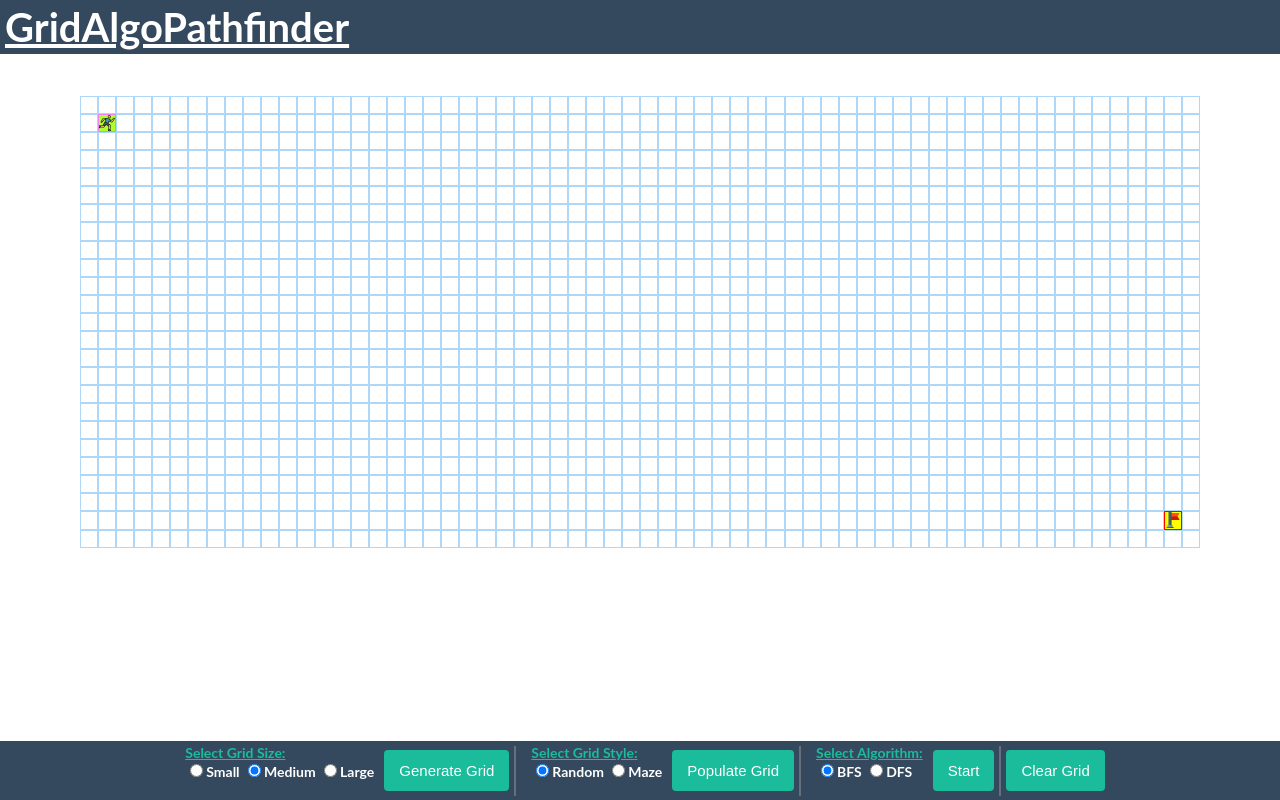
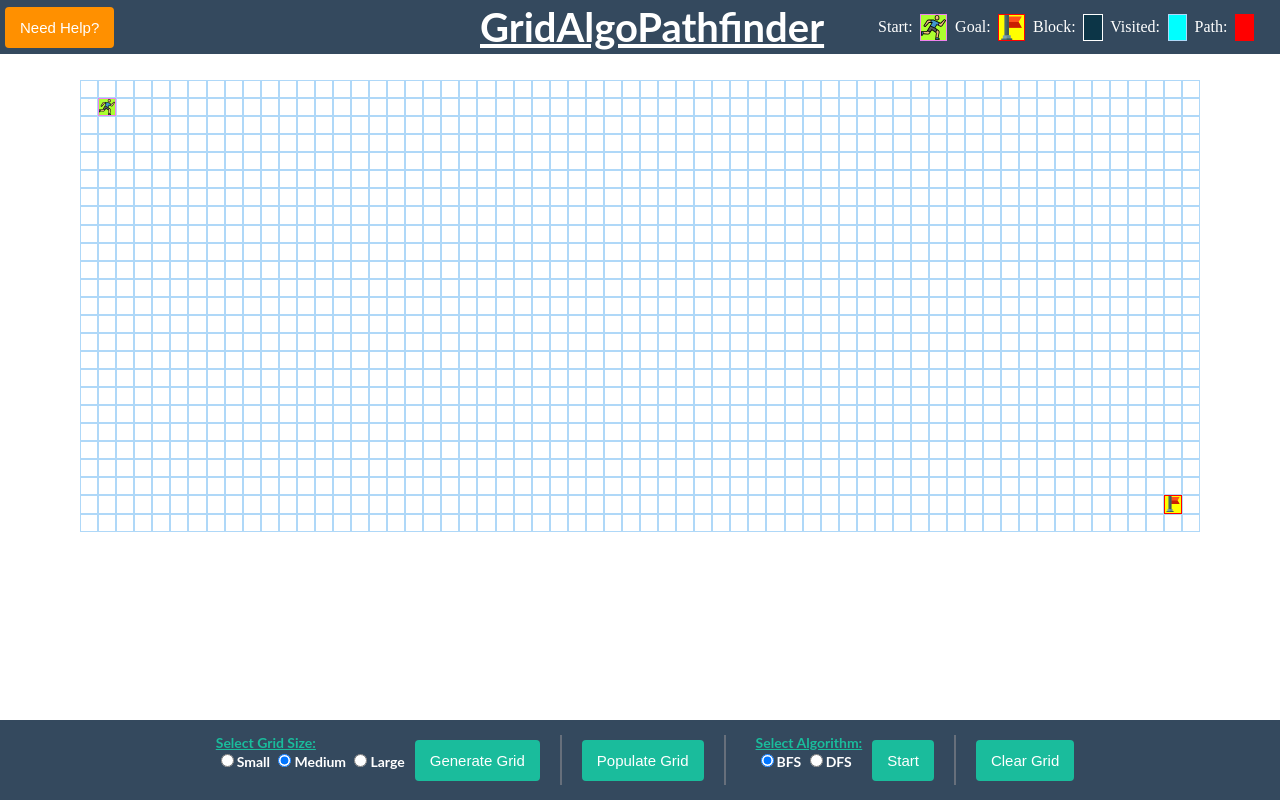
Before and after one commit to AnisurK24/GridAlgoPathfinder, a website built with webpack: page index.html in a window 1280 px wide. Built offline with nearby package versions, Linux system fonts and the light colour scheme.

Commit message:
added help pop up

```diff
--- a/css/App.css
+++ b/css/App.css
@@ -6,10 +6,43 @@
     text-align: start;
     padding: 3px 5px;
     font-family: "Lato", Helvetica, Arial, sans-serif;
+    width: 30%;
 }
 
 .title-container {
     background-color: #34495e;
+    display: flex;
+    align-content: center;
+    justify-content: space-between;
+    /* margin-right: 10%; */
+    align-items: center;
+}
+
+.key {
+    margin-right: 2%;
+    align-self: center;
+    flex-direction: row;
+    display: flex;
+    width: 30%;
+    justify-content: flex-end;
+    align-items: center;
+}
+
+.key p {
+    color: white;
+    margin: 2%;
+}
+
+.key img {
+    width: 25px;
+}
+
+.kstart {
+    width: 25px;
+}
+
+.kgoal {
+    width: 25px;
 }
 
 .walkable {
@@ -22,6 +55,46 @@
     justify-content: center;
 }
 
+.kstart {
+    background: white;
+    width: 25px;
+    height: 25px;
+    background-color: greenyellow;
+    border: 1px solid violet;
+}
+
+.kgoal {
+    background: white;
+    width: 25px;
+    height: 25px;
+    background-color: yellow;
+    border: 1px solid red;
+}
+
+.kblock {
+    background: white;
+    width: 25px;
+    height: 25px;
+    background-color: rgb(12, 53, 71);
+    border: 1px solid white;
+}
+
+.kvisited {
+    background: white;
+    width: 25px;
+    height: 25px;
+    background-color: aqua;
+    border: 1px solid rgb(175, 216, 248);
+}
+
+.kpath {
+    background: white;
+    width: 25px;
+    height: 25px;
+    background-color: red;
+    border: 1px solid red;
+}
+
 #main {
     /* width: 700px; */
     /* border-radius: 10px; */
@@ -29,7 +102,7 @@
     background-color: #FFFFFF;
     /* box-shadow: 0 19px 38px rgba(0,0,0,0.30), 0 15px 12px rgba(0,0,0,0.22); */
     /* height: 100%; */
-    height: 88%;
+    height: 90%;
     /* position: absolute; */
     width: 100vw;
 }
@@ -82,6 +155,7 @@ table {
     background-color: #34495e;
     width: 100%;
     align-items: center;
+    height: 10%;
 }
 
 .text {
@@ -103,7 +177,7 @@ table {
     /* height: auto; */
     background-color: #9A9698;
     height: 50px;
-    margin: 0 5px;
+    margin: 0 20px;
     opacity: 0.5;
 }
 
@@ -145,7 +219,7 @@ table {
 }
 
 .start-btn:hover {
-    background-color: #48c9b0;
+    background-color: #369682;
     cursor: pointer;
 }
 
@@ -168,3 +242,22 @@ table {
     background-color: red;
     border: 1px solid red;
 }
+
+.help {
+    width: 37%;
+}
+
+.helpbtn {
+    color: #ffffff;
+    background-color: #FF9000;
+    border: none;
+    font-size: 15px;
+    font-weight: normal;
+    line-height: 1.4;
+    border-radius: 4px;
+    padding: 10px 15px;
+    transition: border 0.25s linear, color 0.25s linear, background-color 0.25s linear;
+    white-space: nowrap;
+    cursor: pointer;
+    margin-left: 5px;
+}
--- a/index.html
+++ b/index.html
@@ -9,12 +9,24 @@
     <link rel="stylesheet" type="text/css" href="css/index.css" />
     <link rel="stylesheet" type="text/css" href="css/App.css" />
     <link rel="shortcut icon" href="./img/favicon.ico" type="image/x-icon">
+    <script type="text/javascript">
+        function display_alert() {
+            alert("1. Select grid size & hit \"Generate Grid\"\n2. Hit \"Populate Grid\" to add random blocks\n3. Choose an algorithm, hit \"Start\", and enjoy!")
+        }
+    </script>
     <title>Pathfinder visualizer</title>
 </head>
 <body>
     <div class="title-container">
+        <div class="help">
+            <input class="helpbtn" type="button" onclick="display_alert()" value="Need Help?" />
+        </div>
+
         <h1 class="title">GridAlgoPathfinder</h1>
         <!-- <i class="fas fa-running"></i> -->
+        <div class="key">
+            <p>Start:</p><img class="kstart" src="./css/running-man.svg" alt=""><p>Goal:</p><img class="kgoal" src="./css/flag.svg" alt=""><p>Block:</p><div class="kblock"></div><p>Visited:</p><div class="kvisited"></div><p>Path:</p><div class="kpath"></div>
+        </div>
     </div>
     <div id="main">
         <table id="grid"></table>
@@ -31,13 +43,13 @@
             </div>
                 <button class="start-btn" id="GGrid">Generate Grid</button>
             <div class="spacer"></div>
-            <div class="menu-radio">
-                <p class="text-t">Select Grid Style:</p>
-                <div class="radio text">
-                    <input type="radio" id="gridg_1" name="grid" value="grid" checked>Random
-                    <input type="radio" id="gridg_2" name="grid" value="maze">Maze
-                </div>
-            </div>
+            <!-- <div class="menu-radio"> -->
+                <!-- <p class="text-t">Select Grid Style:</p> -->
+                <!-- <div class="radio text"> -->
+                    <!-- <input type="radio" id="gridg_1" name="grid" value="grid" checked>Random -->
+                    <!-- <input type="radio" id="gridg_2" name="grid" value="maze">Maze -->
+                <!-- </div> -->
+            <!-- </div> -->
                 <button class="start-btn" id="PGrid">Populate Grid</button>
             <div class="spacer"></div>
             <div class="menu-radio">
--- a/src/grid.js
+++ b/src/grid.js
@@ -146,18 +146,18 @@ class Grid {
 
   checkGridGen() {
     document.getElementById("PGrid").onclick = () => {
-      if (document.getElementById("gridg_1").checked) {
+      // if (document.getElementById("gridg_1").checked) {
         console.log(this.grid);
         this.clearWalls();
         this.clearVisited();
         this.clearPath();
         this.randomGridGen();
-      } else {
-        this.clearWalls();
-        this.clearVisited();
-        this.clearPath();
-        this.mazeGridGen();
-      }
+    //   } else {
+    //     this.clearWalls();
+    //     this.clearVisited();
+    //     this.clearPath();
+    //     this.mazeGridGen();
+    //   }
     };
   }
 
--- a/src/index.js
+++ b/src/index.js
@@ -5,5 +5,4 @@ $(document).ready(() => {
   new Grid($("#grid"));
   const $newGridBtn = document.getElementById("GGrid");
   $newGridBtn.addEventListener("click", () => new Grid($("#grid")));
-
 });
```
Also changed, not shown: bundle.js (+7 -7 lines), 1 other file.
